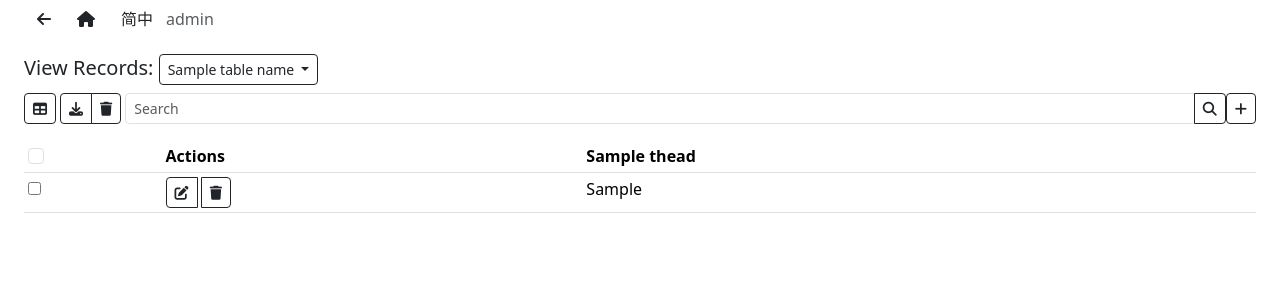
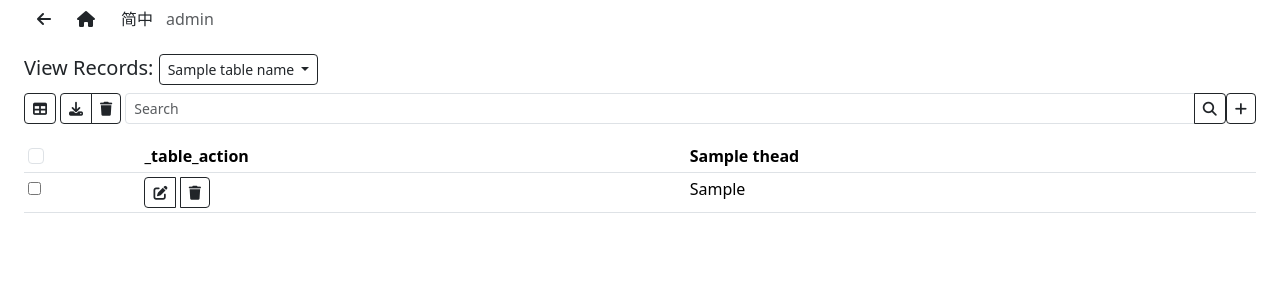
Before and after one commit to gfmikewolf/DBman, a Flask app: template app/base/templates/admin/view_table.html in a window 1280 px wide. Shown: the top 300 px of the page. Run offline with Flask 3, Linux system fonts and the light colour scheme; the template is opened without the code that fills it: most values are stand-ins (such as "Sample title", 1, 10 or a date in 2020).

Commit message:
Update view_table.html

```diff
--- a/app/base/templates/admin/view_table.html
+++ b/app/base/templates/admin/view_table.html
@@ -56,7 +56,7 @@
         <thead class="sticky-top">
             <tr>
                 <th><input class="form-check-input" id="dataTableCheckAll" data-check-all type="checkbox" value=""></th>
-                <th>{{ _('Actions') }}</th>
+                <th>{{ _('_table_action') }}</th>
                 {% for thead in theads %}
                 <th data-column-id="{{ loop.index }}">{{ thead }}</th>
                 {% endfor %}
@@ -93,16 +93,16 @@
     </table>
 </div>
 <!-- #tableConfigModal -->
-<div class="modal fade" id="tableConfigModal" tabindex="-1" data-title="{{ _('TableConfig') }}" data-close="{{ _('Cancel') }}" data-save="{{ _('Save Changes') }}" data-table>
+<div class="modal fade" id="tableConfigModal" tabindex="-1" data-title="{{ _('_table_config') }}" data-close="{{ _('Cancel') }}" data-save="{{ _('Save Changes') }}" data-table>
     <div class="modal-dialog">
         <div class="modal-content">
             <div class="modal-header">
-                <h5 class="modal-title">{{ _('TableConfig') }}</h5>
+                <h5 class="modal-title">{{ _('_table_config') }}</h5>
                 <button type="button" class="btn-close" data-bs-dismiss="modal"></button>
             </div>
             <div class="modal-body">
                 <div class="card" id="tableConfigTHeads">
-                    <div class="card-header" id="tableTHeadsHeader">{{ _('TableHeads') }}</div>
+                    <div class="card-header" id="tableTHeadsHeader">{{ _('_table_header') }}</div>
                     <div class="card-body" id="tableConfigTHeadsBody">
                         <div class="list-group" id="tableConfigTHeadsList">
                             {% for thead in theads %}
@@ -121,9 +121,9 @@
                 </div>
             </div>
             <div class="modal-footer">
-                <button type="button" class="btn btn-sm btn-outline-dark" id="restoreTableConfigDefaultButton">{{ _('RestoreDefault') }}</button>
+                <button type="button" class="btn btn-sm btn-outline-dark" id="restoreTableConfigDefaultButton">{{ _('Restore Default') }}</button>
                 <button type="button" class="btn btn-sm btn-outline-dark" data-bs-dismiss="modal">{{ _('Cancel') }}</button>
-                <button type="button" class="btn btn-sm btn-outline-dark" id="saveTableConfigButton">{{ _('SaveChanges') }}</button>
+                <button type="button" class="btn btn-sm btn-outline-dark" id="saveTableConfigButton">{{ _('Save Changes') }}</button>
             </div>
         </div>
     </div>
```
